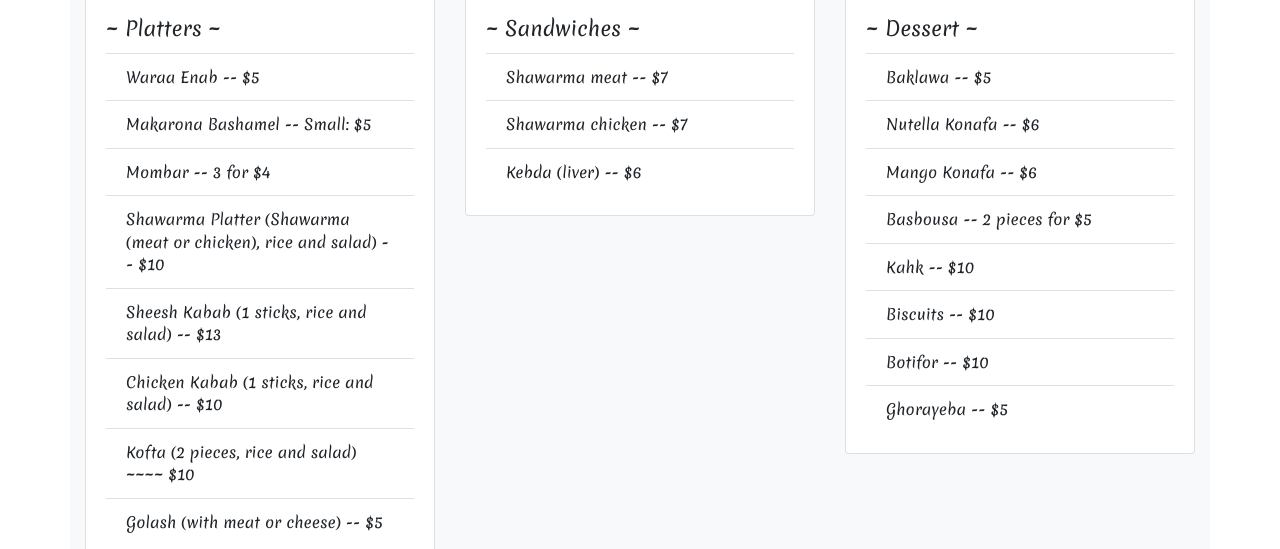
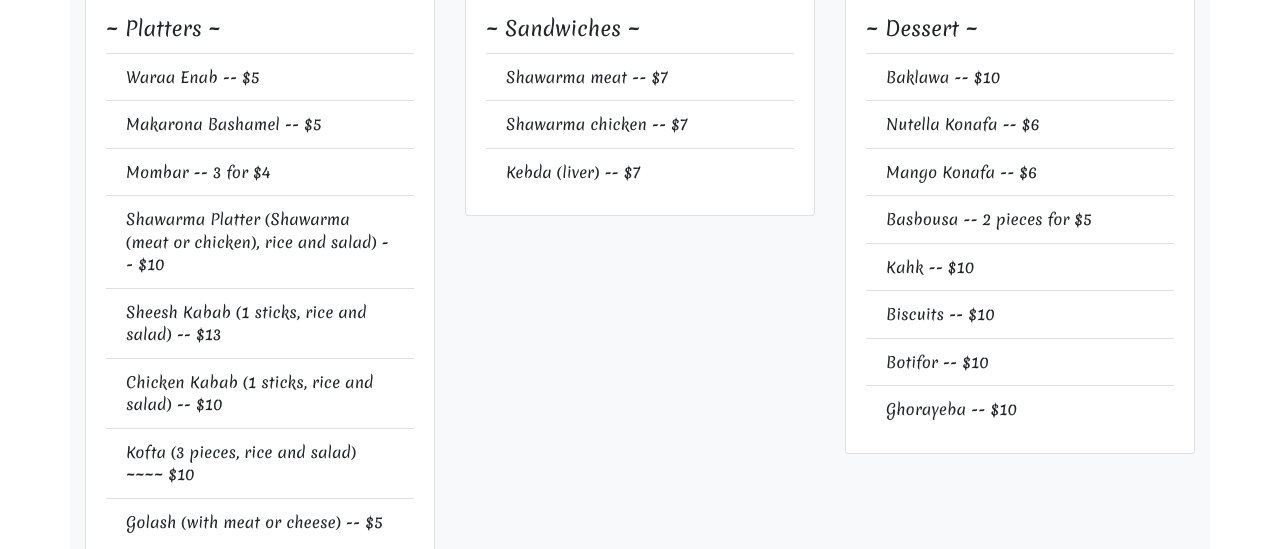
Before and after one commit to davidawoud/fesival-menu, a plain HTML site: page index.html in a window 1280 px wide. Shown: the part 392-941 px from the top of the page. Drawn offline with nearby package versions, Linux system fonts and the light colour scheme; some packages are replaced by stand-ins of ours.

Commit message:
menu update 6/2022 v2

```diff
--- a/index.html
+++ b/index.html
@@ -29,12 +29,12 @@
 					  		<h5 class="card-title">~ Platters ~</h5>
 					    	<ul class="list-group list-group-flush">
 							    <li class="list-group-item">Waraa Enab -- $5</li>
-							    <li class="list-group-item">Makarona Bashamel -- Small: $5</li>
+							    <li class="list-group-item">Makarona Bashamel -- $5</li>
 							 	<li class="list-group-item">Mombar -- 3 for $4</li>
 								<li class="list-group-item">Shawarma Platter (Shawarma (meat or chicken), rice and salad) -- $10</li>
 							 	<li class="list-group-item">Sheesh Kabab (1 sticks, rice and salad) -- $13</li>
 								<li class="list-group-item">Chicken Kabab (1 sticks, rice and salad) -- $10</li>
-								<li class="list-group-item">Kofta (2 pieces, rice and salad) ~~~~ $10</li>
+								<li class="list-group-item">Kofta (3 pieces, rice and salad) ~~~~ $10</li>
 							 	<li class="list-group-item">Golash (with meat or cheese) -- $5</li>
 							</ul>
 					  	</div>
@@ -48,7 +48,7 @@
 					    	<ul class="list-group list-group-flush">
 							    <li class="list-group-item">Shawarma meat -- $7</li>
 							    <li class="list-group-item">Shawarma chicken -- $7 </li>
-							 		<li class="list-group-item">Kebda (liver) -- $6</li>
+							 		<li class="list-group-item">Kebda (liver) -- $7</li>
 							</ul>
 					  	</div>
 					</div>
@@ -59,14 +59,14 @@
 					  	<div class="card-body">
 					  		<h5 class="card-title">~ Dessert ~</h5>
 					    	<ul class="list-group list-group-flush">
-							    <li class="list-group-item">Baklawa -- $5</li>
+							    <li class="list-group-item">Baklawa -- $10</li>
 							    <li class="list-group-item">Nutella Konafa -- $6</li>
 								<li class="list-group-item">Mango Konafa -- $6</li>
 							 	<li class="list-group-item">Basbousa -- 2 pieces for $5</li>
 							 	<li class="list-group-item">Kahk -- $10</li>
 							 	<li class="list-group-item">Biscuits -- $10</li>
 								<li class="list-group-item">Botifor -- $10</li>
-								<li class="list-group-item">Ghorayeba -- $5</li>
+								<li class="list-group-item">Ghorayeba -- $10</li>
 							</ul>
 					  	</div>
 					</div>
@@ -82,6 +82,7 @@
 					  	<div class="card-body">
 					  		<h5 class="card-title">~ Juice ~</h5>
 					    	<ul class="list-group list-group-flush">
+							<li class="list-group-item">Bubble Tea-- $6</li>
 							    <li class="list-group-item">Mango Juice -- $6</li>
 							    <li class="list-group-item">Sugarcane Juice -- $6</li>
 							 	<li class="list-group-item">Lemon Juice -- $6</li>
```
